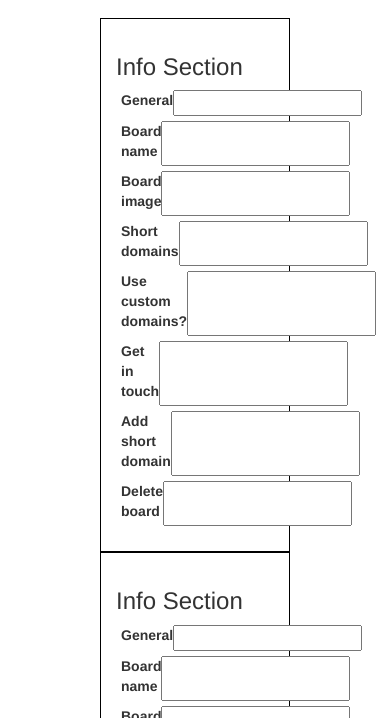
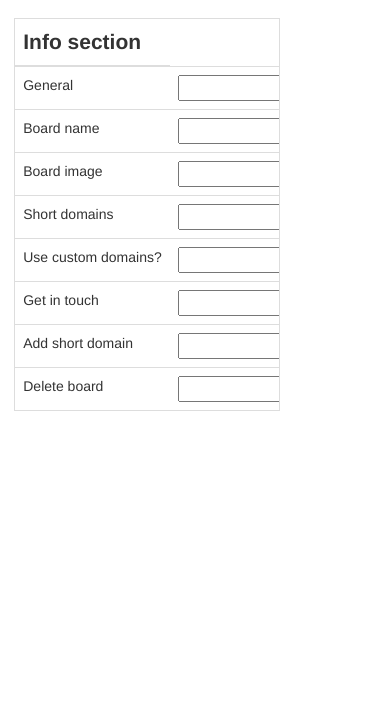
Before and after one commit to organicoder/linkfire-translate, a plain HTML site: page index.html in a window 390 px wide. Shown: the part 126-844 px from the top of the page. Drawn offline with nearby package versions, Linux system fonts and the light colour scheme; files whose address does not match are found by name.

Commit message:
Rough responsive table added - needs styling and fitting

```diff
--- a/css/style.css
+++ b/css/style.css
@@ -41,3 +41,7 @@ input {
   flex: 0 1 60%;
   margin-left: auto;
 }
+
+.info-section-header{
+  font-size: 1.5em;
+}
--- a/index.html
+++ b/index.html
@@ -96,45 +96,67 @@
     </div>
   </div>
 
-  <div class="col-sm-9">
+
+<div class="container">
+  <div class="row">
+    <section class="col-xs-9">
+
+     <div class="table-responsive">
+
+      <table class="table table-hover">
+        <thead>
+          <tr>
+            <th class="info-section-header">Info section</th>
+          </tr>
+        </thead>
+        <tbody>
+          <tr>
+            <td>General</td>
+            <td><input type="text"></td>
+          </tr>
+           <tr>
+            <td>Board name</td>
+            <td><input type="text"></td>
+          </tr>
+           <tr>
+            <td>Board image</td>
+            <td><input type="text"></td>
+          </tr>
+          <tr>
+            <td>Short domains</td>
+            <td><input type="text"></td>
+          </tr>
+          <tr>
+            <td>Use custom domains?</td>
+            <td><input type="text"></td>
+          </tr>
+          <tr>
+            <td>Get in touch</td>
+            <td><input type="text"></td>
+          </tr>
+          <tr>
+            <td>Add short domain</td>
+            <td><input type="text"></td>
+          </tr>
+          <tr>
+            <td>Delete board</td>
+            <td><input type="text"></td>
+          </tr>
+
+        </tbody>
+      </table>
+
+
+     </div>
+
+    </section>
+  </div><!-- row -->
+</div><!-- content container -->
 
 
 
+  </div>
 
-
-<div class="info">
-
-	<h3>Info Section</h3>
-  <ul>
-      <li><label for="">General</label> 			<input type="text"> </li>
-      <li><label for="">Board name</label>  		<input type="text"> </li>
-      <li><label for="">Board image</label> 		<input type="text"> </li>
-      <li><label for="">Short domains</label> 		<input type="text"> </li>
-      <li><label for="">Use custom domains?</label> <input type="text"> </li>
-      <li><label for="">Get in touch</label> 		<input type="text"> </li>
-      <li><label for="">Add short domain</label> 	<input type="text"> </li>
-      <li><label for="">Delete board</label> 		<input type="text"> </li>
-  </ul>
-</div>
-
-<div class="info">
-
-	<h3>Info Section</h3>
-  <ul>
-      <li><label for="">General</label> 			<input type="text"> </li>
-      <li><label for="">Board name</label>  		<input type="text"> </li>
-      <li><label for="">Board image</label> 		<input type="text"> </li>
-      <li><label for="">Short domains</label> 		<input type="text"> </li>
-      <li><label for="">Use custom domains?</label> <input type="text"> </li>
-      <li><label for="">Get in touch</label> 		<input type="text"> </li>
-      <li><label for="">Add short domain</label> 	<input type="text"> </li>
-      <li><label for="">Delete board</label> 		<input type="text"> </li>
-  </ul>
-</div>
-
-
-  </div>
-</div>
 
 
 
```
